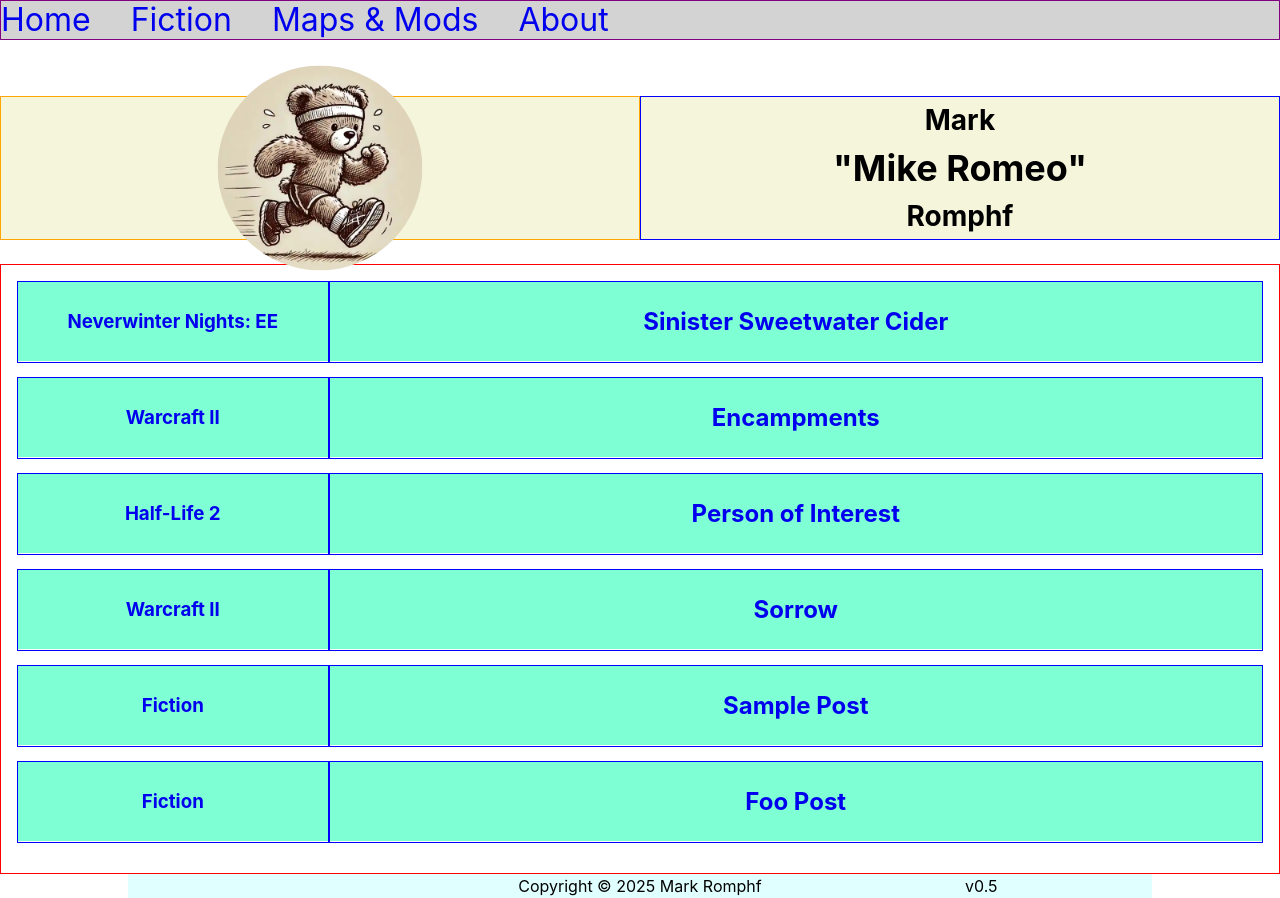
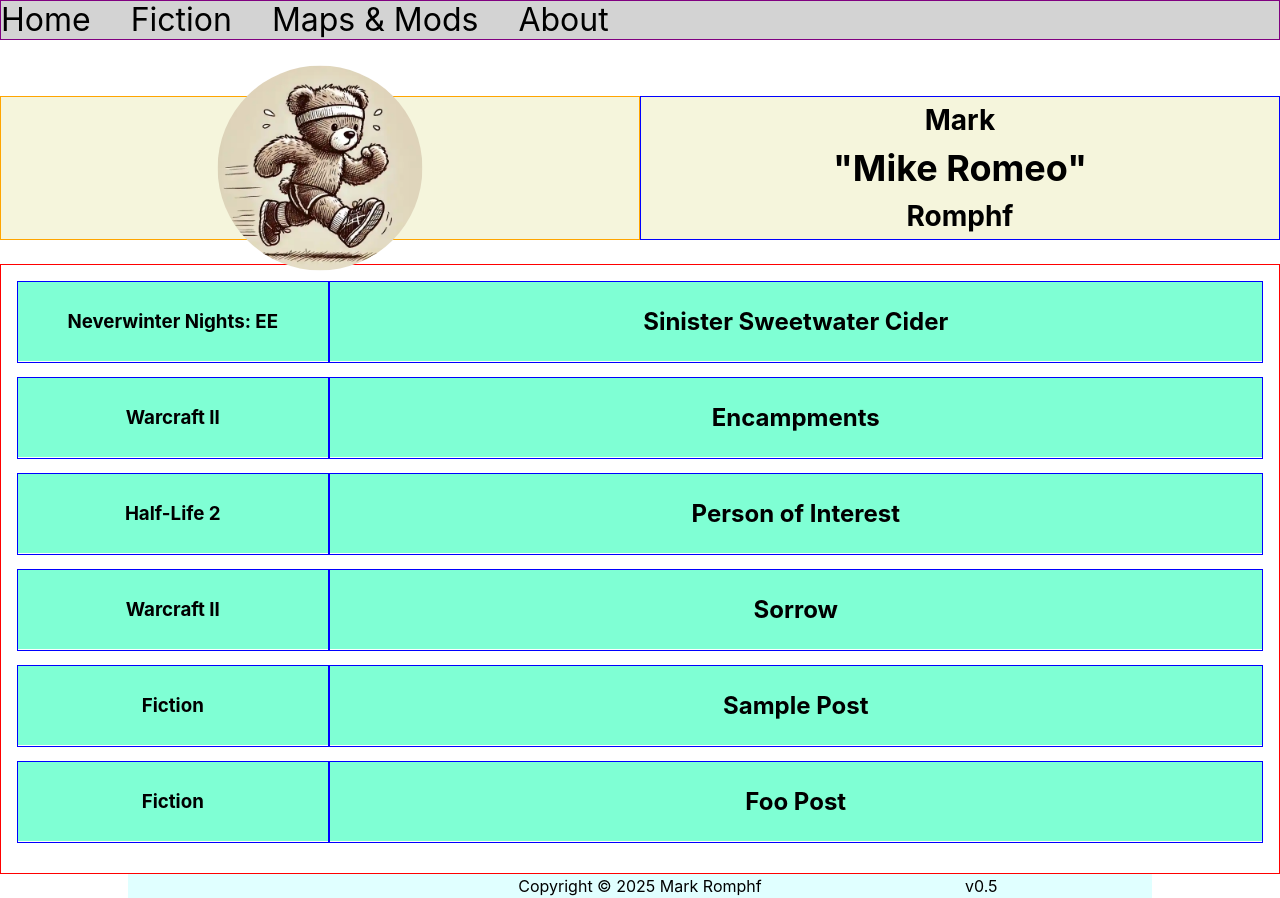
Before and after one commit to mromphf/website, a Vue app: page / in a window 1280 px wide. Built offline with nearby package versions, Linux system fonts and the light colour scheme.

Commit message:
Add dark theme support.

```diff
--- a/src/assets/main.css
+++ b/src/assets/main.css
@@ -2,6 +2,8 @@
     --h1-size: 1.5rem;
     --h2-size: 1.25rem;
     --line-height: 1.5;
+    --background-color: #ffffff;
+    --text-color: #000000;
     font-family: -apple-system,BlinkMacSystemFont, "Segoe UI", Roboto, "Helvetica Neue", Arial, sans-serif;
 }
 
@@ -21,6 +23,19 @@ html {
 html, body, #app {
     height: 100%;
     margin: 0;
+}
+
+body {
+    background-color: var(--background-color);
+    color: var(--text-color);
+}
+
+a {
+    color: var(--text-color);
+}
+
+a:visited {
+    color: var(--text-color);
 }
 
 .content-housing {
@@ -44,6 +59,22 @@ html, body, #app {
     justify-content: center;
     text-align: center;
     margin-bottom: 1rem;
+}
+
+
+@media(prefers-color-scheme: dark) {
+    :root {
+        --background-color: #232323;
+        --text-color: #ffffff;
+    }
+
+    header h1, h2 {
+        color: black;
+    }
+
+    a {
+        color: white;
+    }
 }
 
 
```
